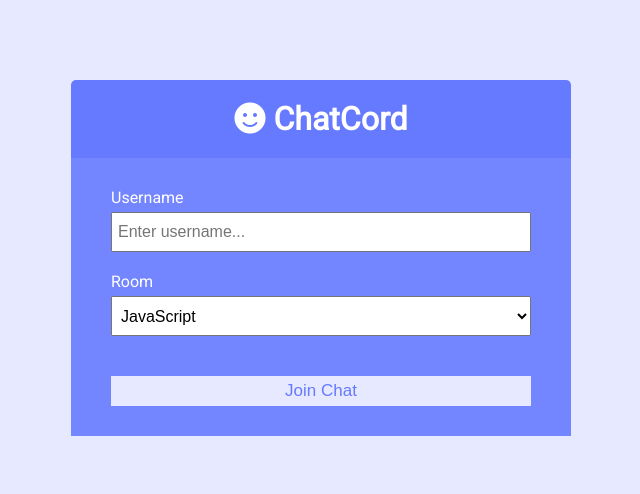
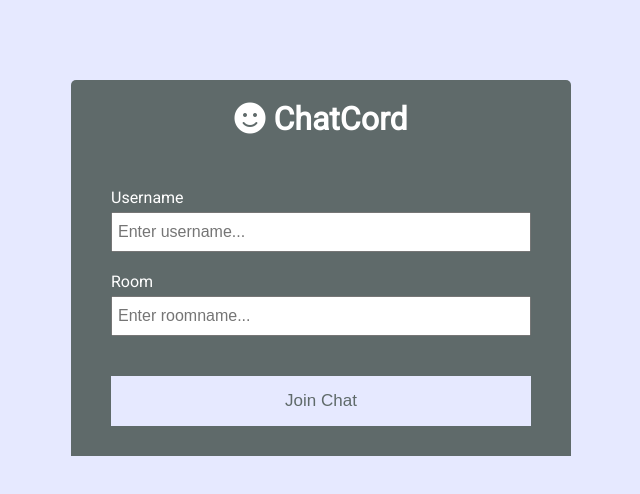
Before and after one commit to Hemant-1821/ChatApp, a website: page public/index.html in a window 1280 px wide. Shown: the whole page, without its empty margins (319-959 px from the left). Drawn offline with Linux system fonts and the light colour scheme.

Commit message:
second commit with some enhances

```diff
--- a/package.json
+++ b/package.json
@@ -14,6 +14,7 @@
     "express": "^4.17.1",
     "moment": "^2.24.0",
     "nodemon": "^2.0.2",
-    "socket.io": "^2.3.0"
+    "socket.io": "^2.3.0",
+    "socket.io-redis": "^5.2.0"
   }
 }
--- a/public/css/style.css
+++ b/public/css/style.css
@@ -1,8 +1,8 @@
 @import url('https://fonts.googleapis.com/css?family=Roboto&display=swap');
 
 :root {
-	--dark-color-a: #667aff;
-	--dark-color-b: #7386ff;
+	--dark-color-a:  #5f6a6a;	;
+	--dark-color-b:  #5f6a6a;	;
 	--light-color: #e6e9ff;
 	--success-color: #5cb85c;
 	--error-color: #d9534f;
@@ -31,7 +31,7 @@ a {
 
 .btn {
 	cursor: pointer;
-	padding: 5px 15px;
+	padding: 15px 15px;
 	background: var(--light-color);
 	color: var(--dark-color-a);
 	border: 0;
@@ -87,7 +87,7 @@ a {
 
 .chat-messages {
 	padding: 30px;
-	max-height: 500px;
+	max-height: 400px;
 	overflow-y: scroll;
 }
 
@@ -122,7 +122,7 @@ a {
 .chat-form-container input[type='text'] {
 	font-size: 16px;
 	padding: 5px;
-	height: 40px;
+	height: 50px;
 	flex: 1;
 }
 
--- a/public/index.html
+++ b/public/index.html
@@ -32,14 +32,13 @@
 					</div>
 					<div class="form-control">
 						<label for="room">Room</label>
-						<select name="room" id="room">
-							<option value="JavaScript">JavaScript</option>
-							<option value="Python">Python</option>
-							<option value="PHP">PHP</option>
-							<option value="C#">C#</option>
-							<option value="Ruby">Ruby</option>
-							<option value="Java">Java</option>
-						</select>
+						<input
+							type="text"
+							name="room"
+							id="room"
+							placeholder="Enter roomname..."
+							required
+						/>
 					</div>
 					<button type="submit" class="btn">Join Chat</button>
 				</form>
--- a/public/js/main.js
+++ b/public/js/main.js
@@ -2,7 +2,7 @@ const chatForm = document.getElementById('chat-form');
 const chatMessages = document.querySelector('.chat-messages');
 const roomName = document.getElementById('room-name');
 const userList = document.getElementById('users');
-const { username,room} = Qs.parse(location.search,{
+const { username,room } = Qs.parse(location.search,{
     ignoreQueryPrefix: true
 });
 
@@ -48,7 +48,5 @@ function outputRoomName(room) {
 }
 
 function outputUsers(users) {
-    userList.innerHTML = `
-    ${users.map(user => `<li>${user.username}</li>`).join('')}
-    `;
+    userList.innerHTML = `${users.map(user => `<li>${user.username}</li>`).join('')}`;
 }
```
Also changed, not shown: public/chat.html (+2 -7 lines), server.js (+8 -6 lines), 1 other file.
